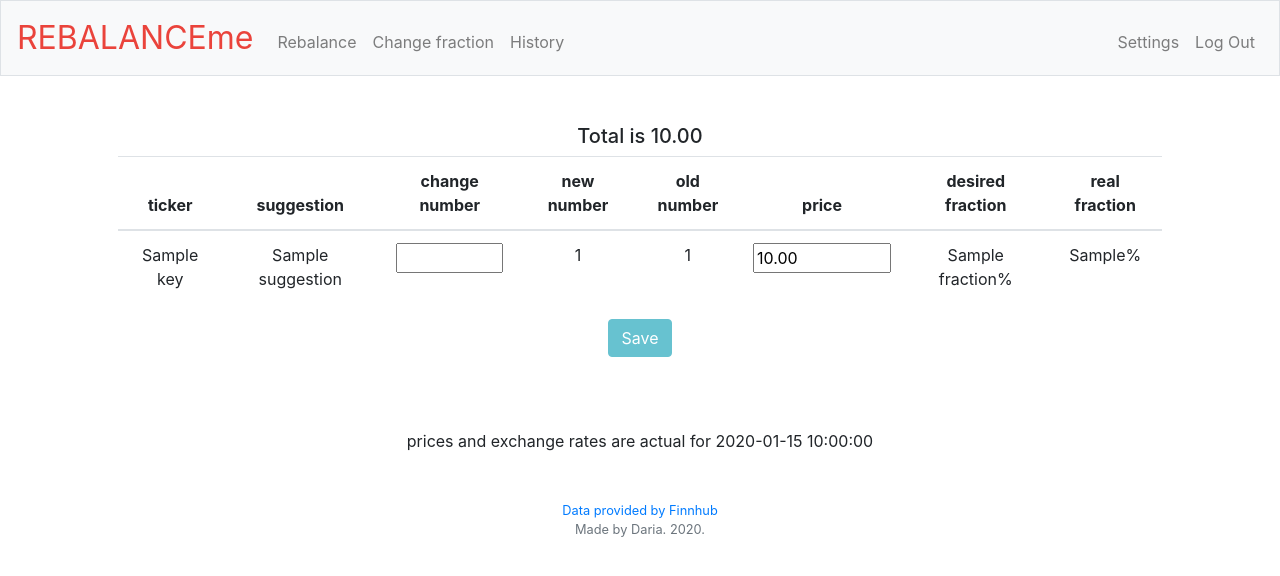
After one commit to andronikova/rebalanceme, a Flask app: template templates/rebalance_backup.html in a window 1280 px wide. The commit adds this page. Shown: the top 576 px of the page. Run offline with Flask 2, Linux system fonts and the light colour scheme; the template is opened without the code that fills it: most values are stand-ins (such as "Sample title", 1, 10 or a date in 2020); some libraries are stand-ins or nearby versions.

Commit message:
rebalance page is working without saving the data in db

```diff
--- a/app.py
+++ b/app.py
@@ -89,20 +89,35 @@ def index_page():
 @app.route("/rebalance", methods=['GET','POST'])
 def rebalance():
     if request.method == "GET":
+        # return redirect("/")
+        portfolio = session.get("portfolio")
+
+        # create dict of id input formsload_portfolio in rebalence.html
+        ids = {}
+        idtag = ['price','realFraction','newnumber','oldnumber']
+        for key in portfolio:
+            ids[key] = {}
+            for tag in idtag:
+                ids[key].update({tag: tag + "_" + key})
+
+        # calculate all cash in usd
+        cash = session.get('cash')
+        total_cash = cash['rub']['usdprice'] + cash['euro']['usdprice'] +  cash['usd']['usdprice']
+
+        total = session.get('total')
+        total_ticker = total - total_cash
+
+        return render_template("rebalance.html",portfolio=portfolio, total=total,
+                                   total_cash=total_cash, total_ticker=total_ticker,
+                                    date=session.get('datetime'), ids=ids )
+    if request.method == "POST":
+        # load new number and price
+        # change cash
+        # change number in portfolio_db
+        # if newnumber = 0 -> delete
+        # reload portfolio in session
         return redirect("/")
-#         portfolio = session.get("portfolio")
-#
-#         # create dict of id input formsload_portfolio in rebalence.html
-#         ids = {}
-#         idtag = ['number', 'price','realFraction','newnumber']
-#         for key in portfolio:
-#             ids[key] = {}
-#             for tag in idtag:
-#                 ids[key].update({tag: tag + "_" + key})
-#         return render_template("rebalance.html",portfolio=portfolio, total=session.get('total'),
-#                                    cash=session.get('cash'), date=session.get('datetime'), ids=ids )
-#
-#
+
 @app.route('/addnewticker', methods=['GET','POST'])
 def addnewticker():
     if request.method == "GET":
--- a/templates/change_fraction.html
+++ b/templates/change_fraction.html
@@ -27,7 +27,7 @@
                 <td>
                     <form action="\changefraction" method="POST">
                         <div class="form-group">
-                            <input autocomplete='off' class="form-class" type="number" name={{key}} value={{portfolio[key]['fraction']}}>
+                            <input autocomplete='off' class="form-class" type="number" name={{key}} value={{portfolio[key]['fraction']}} min="0" max="100">
                         </div>
                 </td>
                 <td>{{portfolio[key]['realFraction']}}%</td>
--- a/templates/layout.html
+++ b/templates/layout.html
@@ -19,7 +19,7 @@
 </head>
 <body>
         <nav class="navbar navbar-expand-md navbar-light bg-light border">
-            <a class="navbar-brand" href="/"><span class="red">PORTFOLIO</span></a>
+            <a class="navbar-brand" href="/"><span class="red">REBALANCEme</span></a>
 
             <button aria-controls="navbar" aria-expanded="false" aria-label="Toggle navigation" class="navbar-toggler" data-target="#navbar" data-toggle="collapse" type="button">
                 <span class="navbar-toggler-icon"></span>
--- /dev/null
+++ b/templates/rebalance_backup.html
@@ -0,0 +1,156 @@
+{% extends "layout.html" %}
+
+{% block title  %}
+        rebalance
+{% endblock %}
+
+{% block main %}
+
+<h5 id="total">Total is {{"{:,.2f}".format(total)}}</h5>
+<table class="table">
+    <thead>
+        <tr>
+            <th scope="col">ticker</th>
+            <th scope="col">suggestion</th>
+            <th scope="col">change number</th>
+            <th scope="col">new number</th>
+            <th scope="col">old number</th>
+            <th scope="col">price</th>
+            <th scope="col">desired fraction</th>
+            <th scope="col">real fraction</th>
+        </tr>
+    </thead>
+
+    <tbody>
+        {% for key in portfolio %}
+            <tr>
+                <td name="key">{{key}}</td>
+                <td name="key">{{portfolio[key]['suggestion']}}</td>
+                <td>
+                    <form>
+                        <div class="form-group">
+                            <input autocomplete='off' name={{ids[key]['number']}}  class="form-class" type="number" value={{portfolio[key]['suggestion']}} min="0" max="9999">
+                        </div>
+                    </form>
+                </td>
+
+                <!--newnumber - recalculated-->
+                <td id={{ids[key]['newnumber']}}>
+                    {{portfolio[key]['number']}}
+                </td>
+
+                <!--old number-->
+                <td id={{ids[key]['number']}}>
+                    {{portfolio[key]['number']}}
+                </td>
+
+                <td>
+                    <form>
+                        <div class="form-group">
+                            <input autocomplete='off' name={{ids[key]['price']}} class="form-class" type="number"  value={{"{:,.2f}".format(portfolio[key]['price'])}} min="0" max="9999999">
+                        </div>
+                    </form>
+                </td>
+                <td>{{portfolio[key]['fraction']}}%</td>
+                <td id={{ids[key]['realFraction']}}>{{portfolio[key]['realFraction']}}%</td>
+            </tr>
+        {% endfor %}
+    </tbody>
+</table>
+
+<form action="\rebalance" method="POST">
+     <input type='submit' id = "submit" value="Save" class="btn btn-info" disabled/>
+</form>
+
+
+<script>
+
+function calc(event)
+{
+    let name = event.target.name;
+
+    if ( name.search("price") != -1){
+        ticker = name.slice(name.search("_") + 1);
+    }
+    else if (name.search("number") != -1){
+        ticker = name.slice(name.search("_")+1);
+    }
+
+    let changenumber = 1 * document.getElementsByName("number_" + ticker)[0].value;
+    let oldnumber = 1 * document.getElementById("number_" + ticker).innerHTML  ;
+
+    let newnumber = changenumber + oldnumber;
+    if (newnumber >= 0){
+            document.querySelector('#newnumber_' + ticker).innerHTML =  newnumber     ;
+    }
+    else {
+            document.querySelector('#newnumber_' + ticker).innerHTML =  'negative !!!'     ;
+    }
+
+    total_calc();
+
+}
+
+
+function total_calc(){
+    var total = {{total}};
+
+    var keys = document.getElementsByName("key");
+
+    for (var i = 0; i < keys.length; i++){
+        key = keys[i].innerHTML;
+        let changenumber = document.getElementsByName("number_" + key)[0].value;
+        let price = document.getElementsByName("price_" + key)[0].value;
+
+        total = total - changenumber * price;
+    }
+
+    if (total > 0){
+        document.querySelector('#submit').disabled = false;
+    }
+    else{
+        document.querySelector('#submit').disabled = true;
+    }
+
+    document.querySelector("#total").innerHTML = "Total is " + total.toFixed(2);
+
+    real_fraction_calc(total);
+
+
+}
+
+
+    function real_fraction_calc(total){
+        var keys = document.getElementsByName("key");
+
+        for (var i = 0; i < keys.length; i++){
+            key = keys[i].innerHTML;
+            let price = document.getElementsByName("price_" + key)[0].value;
+            let newnumber = document.getElementById("newnumber_" + key).innerHTML;
+
+            let newfraction = price * newnumber * 100 / total;
+            document.querySelector('#realFraction_' + key).innerHTML = newfraction.toFixed(2) + "%";
+
+        }
+    }
+
+
+    var div = document.querySelectorAll("div > input")
+    for (var i = 0; i < div.length; i++)
+    {
+        div[i].addEventListener('keyup', calc,false);
+        div[i].addEventListener('click', calc,false);
+    }
+
+
+
+</script>
+
+
+<br>
+<br>
+<br>
+<h7>prices and exchange rates are actual for {{ date }} </h7>
+
+
+{% endblock %}
```
Also changed, not shown: helpers.py (+8 -11 lines), templates/index.html (+8 -1 lines), templates/rebalance.html (+70 -70 lines).
